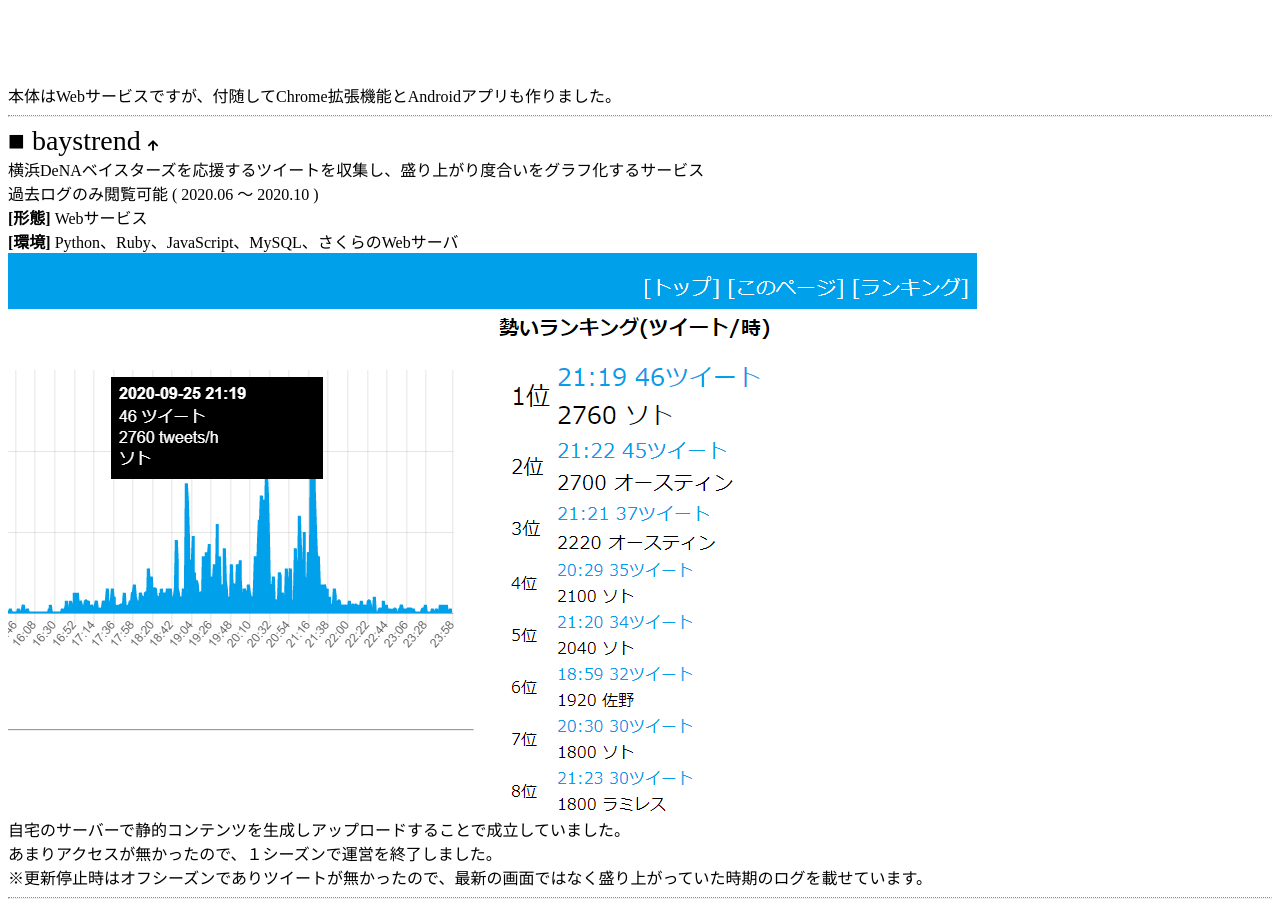
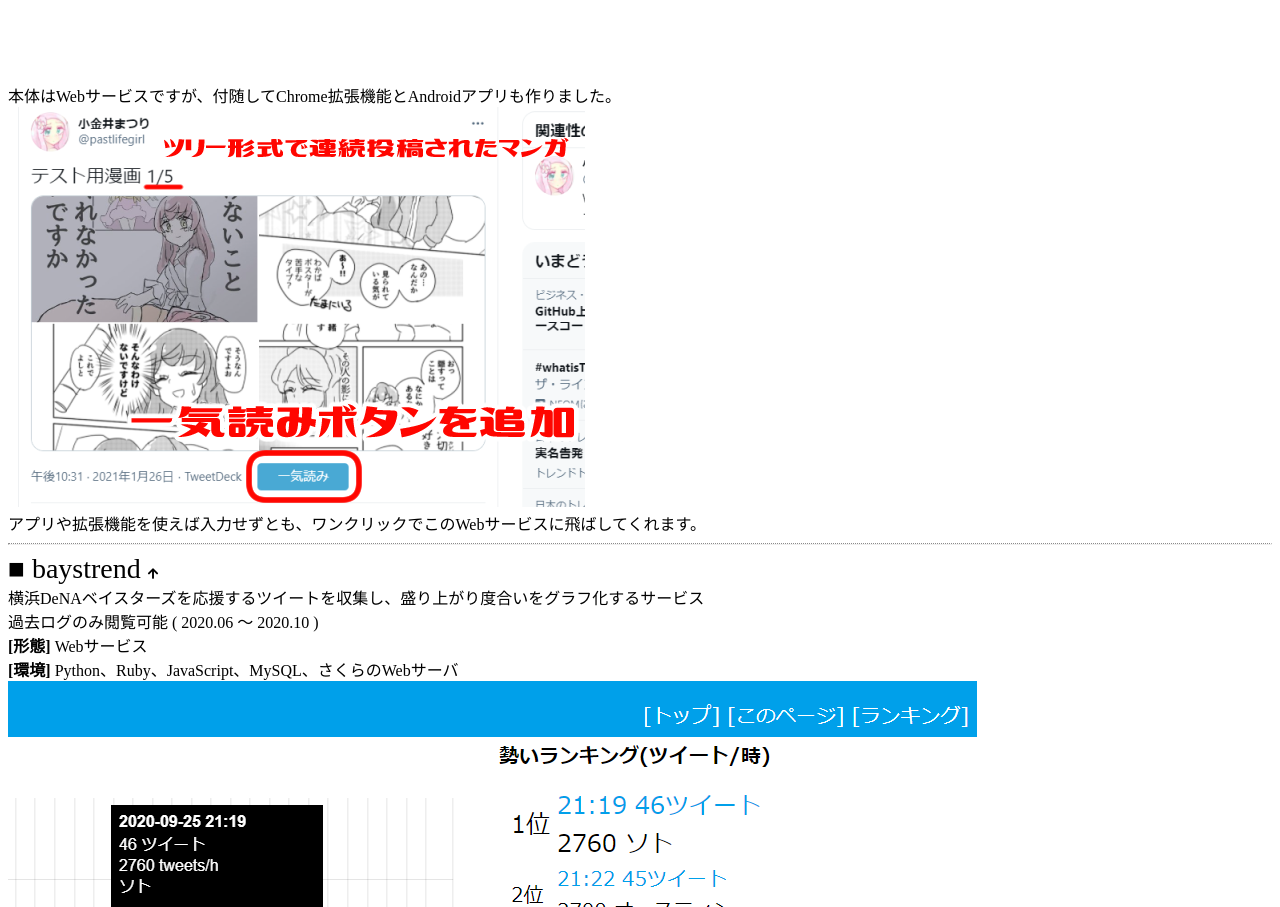
Before and after one commit to pastlifegirl/portfolio, a plain HTML site: page index.html in a window 1280 px wide. Shown: the part 2539-3446 px from the top of the page. Drawn offline with Linux system fonts and the light colour scheme.

Commit message:
微調整

```diff
--- a/index.html
+++ b/index.html
@@ -43,6 +43,8 @@
     <div><b>[環境] </b>Flask（Python）、MySQL、JavaScript、React-Native、さくらのWebサーバ</div>
     <div><image src="image02.png"></div>
     <div>本体はWebサービスですが、付随してChrome拡張機能とAndroidアプリも作りました。</div>
+    <div><image src="image02-1.png"></div>
+    <div>アプリや拡張機能を使えば入力せずとも、ワンクリックでこのWebサービスに飛ばしてくれます。</div>
 
     <hr>
     <a name="baystrend"></a>
```
Also changed, not shown: image02-1.png (added).
